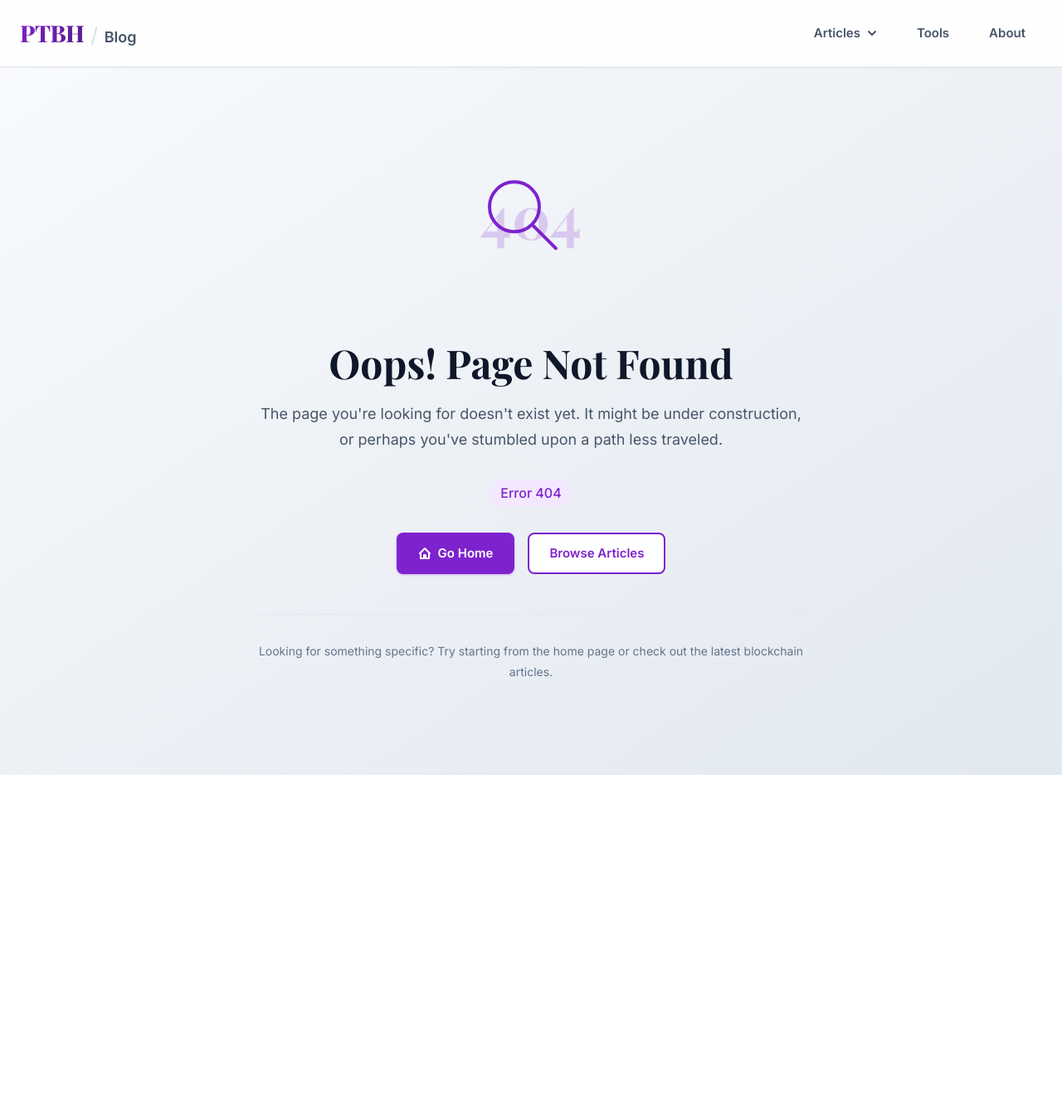
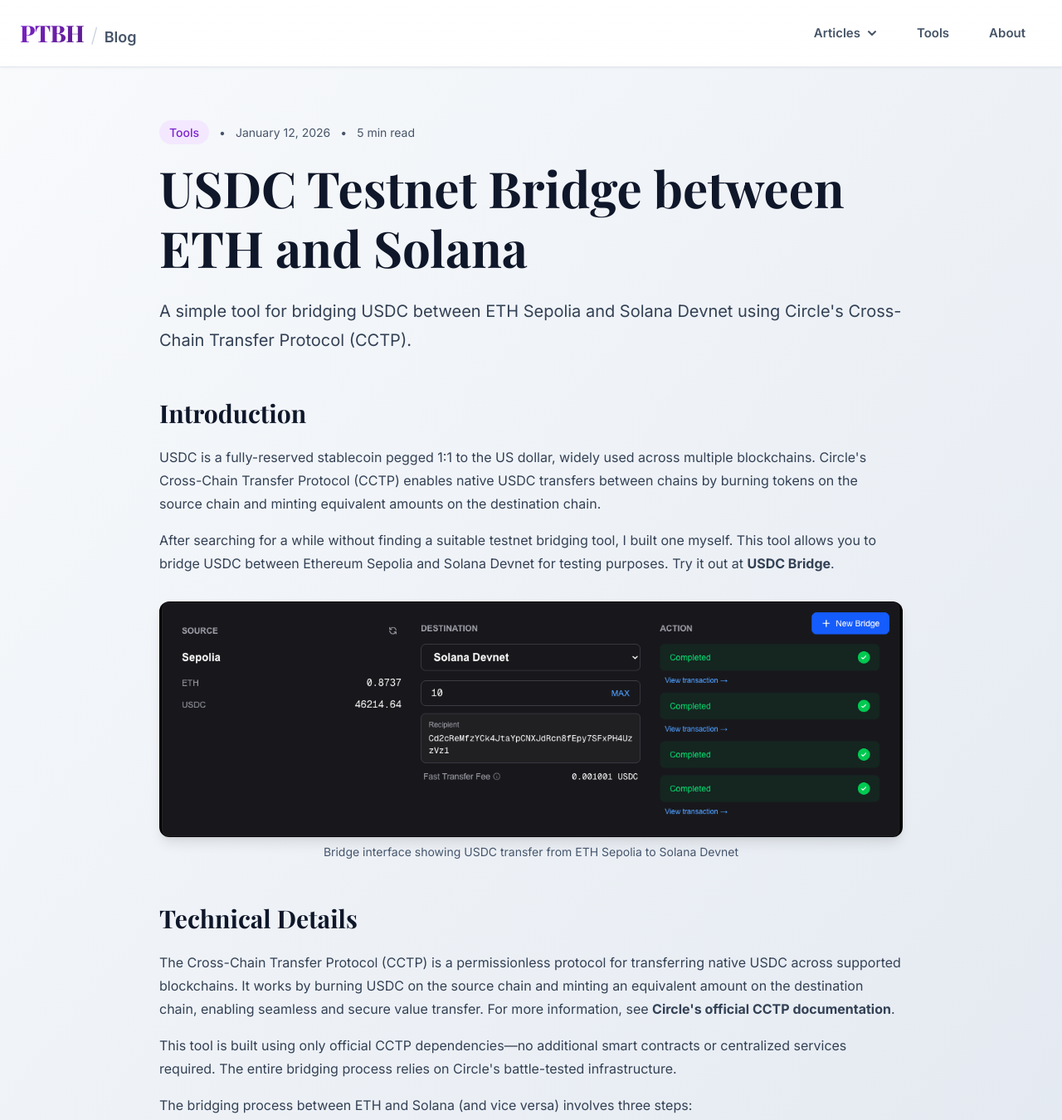
Before and after one commit to anhoangphuc/ptbh-blog, a SvelteKit app: page /tools/usdc-cctp-bridge in a window 1280 px wide. Before the commit this address had no page. Shown: the top 1350 px of the page at 83% size. Before the commit the page ends 934 px from the top, so only its background shows below. Built offline with nearby package versions, Linux system fonts and the light colour scheme.

Commit message:
feat(article): complete the text for usdc bridge

```diff
--- /dev/null
+++ b/src/routes/tools/usdc-cctp-bridge/+page.svelte
@@ -0,0 +1,93 @@
+<script lang="ts">
+	import '$lib/styles/article.css';
+	import 'highlight.js/styles/github-dark.css';
+	import sepoliaToSolanaImage from '$lib/assets/tools/usdc-cctp-bridge/sepolia_to_solana.png';
+</script>
+
+<svelte:head>
+	<title>USDC CCTP Bridge for ETH and Solana</title>
+	<meta
+		name="description"
+		content="USDC CCTP Bridge for ETH and Solana"
+	/>
+</svelte:head>
+
+<article class="article-container">
+	<div class="mx-auto max-w-4xl">
+
+		<!-- Header -->
+		 <header class="article-header">
+			<div class="article-meta">
+				<span class="article-category">Tools</span>
+				<span>•</span>
+				<time datetime="2026-01-12">January 12, 2026</time>
+				<span>•</span>
+				<span>5 min read</span>
+			</div>
+			<h1 class="article-title">USDC Testnet Bridge between ETH and Solana</h1>
+			<p class="article-subtitle">
+				A simple tool for bridging USDC between ETH Sepolia and Solana Devnet using Circle's Cross-Chain Transfer Protocol (CCTP).
+			</p>
+		 </header>
+
+		<!-- Content -->
+		<div class="article-content">
+			<section class="article-section">
+				<h2 class="article-section-title">Introduction</h2>
+				<div>
+					<p class="article-text">
+						USDC is a fully-reserved stablecoin pegged 1:1 to the US dollar, widely used across multiple blockchains.
+						Circle's Cross-Chain Transfer Protocol (CCTP) enables native USDC transfers between chains by burning tokens on the source chain and minting equivalent amounts on the destination chain.
+					</p>
+					<p class="article-text">
+						After searching for a while without finding a suitable testnet bridging tool, I built one myself.
+						This tool allows you to bridge USDC between Ethereum Sepolia and Solana Devnet for testing purposes.
+						Try it out at <b><a href="https://cctp-bridged.vercel.app/" target="_blank">USDC Bridge</a></b>.
+					</p>
+
+					<div class="my-8">
+						<img
+							src={sepoliaToSolanaImage}
+							alt="USDC Bridge from Sepolia to Solana"
+							class="w-full rounded-xl shadow-lg"
+						/>
+						<p class="mt-2 text-center text-sm text-slate-600">
+							Bridge interface showing USDC transfer from ETH Sepolia to Solana Devnet
+						</p>
+					</div>
+				</div>
+			</section>
+
+			<section class="article-section">
+				<h2 class="article-section-title">Technical Details</h2>
+				<div class="article-text">
+					The Cross-Chain Transfer Protocol (CCTP) is a permissionless protocol for transferring native USDC across supported blockchains.
+					It works by burning USDC on the source chain and minting an equivalent amount on the destination chain, enabling seamless and secure value transfer.
+					For more information, see <b><a href="https://www.circle.com/cross-chain-transfer-protocol" target="_blank">Circle's official CCTP documentation</a></b>.
+				</div>
+
+				<div class="article-text">
+					This tool is built using only official CCTP dependencies—no additional smart contracts or centralized services required.
+					The entire bridging process relies on Circle's battle-tested infrastructure.
+				</div>
+
+				<div class="article-text">
+					The bridging process between ETH and Solana (and vice versa) involves three steps:
+					<ul class="article-list list-disc">
+						<li>Burn USDC on the source chain using the <b><a href="https://developers.circle.com/cctp/evm-smart-contracts#tokenmessengerv2:-testnet" target="_blank">TokenMessengerV2 contract</a></b></li>
+						<li>Fetch attestation proof of the burn from <b><a href="https://developers.circle.com/api-reference/cctp/all/get-attestation" target="_blank">Circle's Iris Attestation Service</a></b></li>
+						<li>Mint USDC on the destination chain using the <b><a href="https://developers.circle.com/cctp/evm-smart-contracts#messagetransmitterv2:-testnet" target="_blank">MessageTransmitterV2 contract</a></b></li>
+					</ul>
+					For a detailed walkthrough, check out the <b><a href="https://cctp-bridged.vercel.app/tutorial" target="_blank">step-by-step tutorial</a></b>.
+				</div>
+
+				<div class="article-text">
+					The complete source code is available on <b><a href="https://github.com/anhoangphuc/cctp-bridged" target="_blank">GitHub</a></b>.
+					You can download it and run it locally on your machine.
+					Contributions via pull requests are welcome!
+				</div>
+			</section>
+		</div>
+	</div>
+
+</article>
```
Also changed, not shown: src/lib/assets/tools/usdc-cctp-bridge/sepolia_to_solana.png (added).
